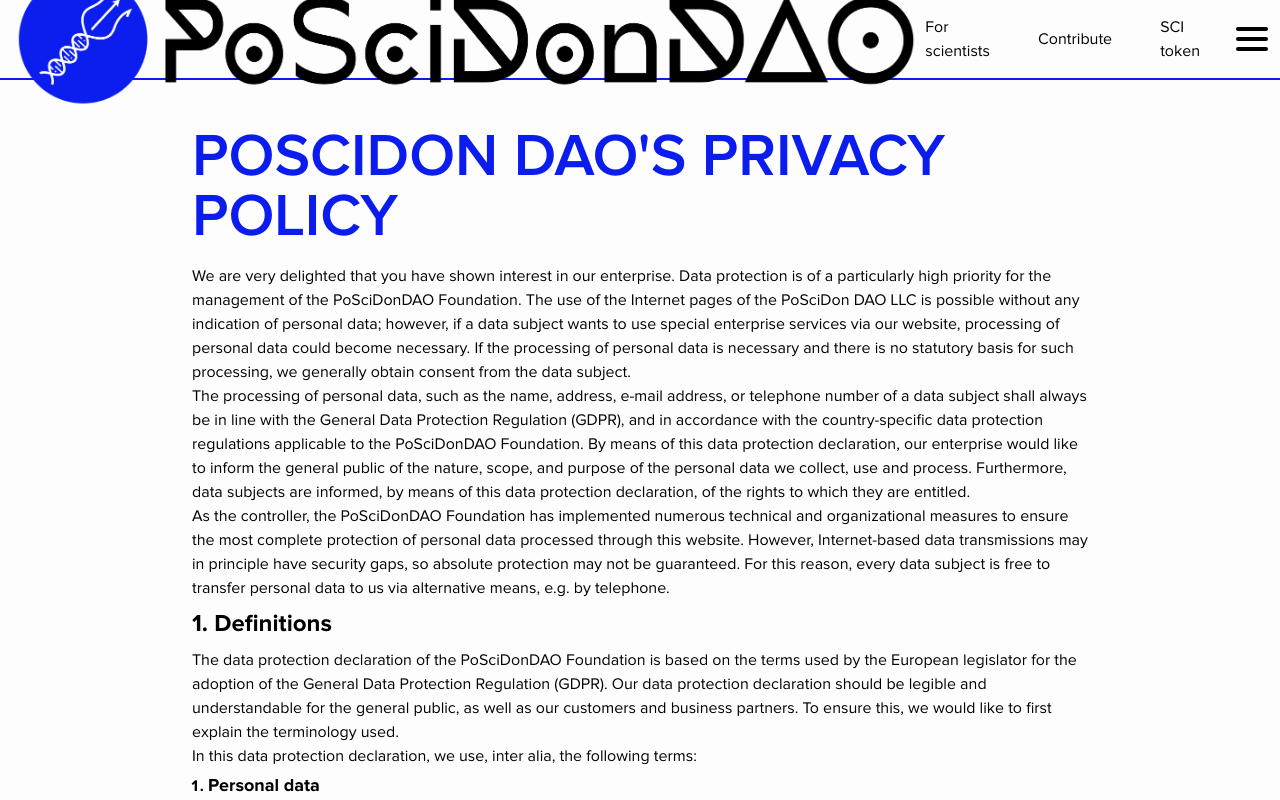
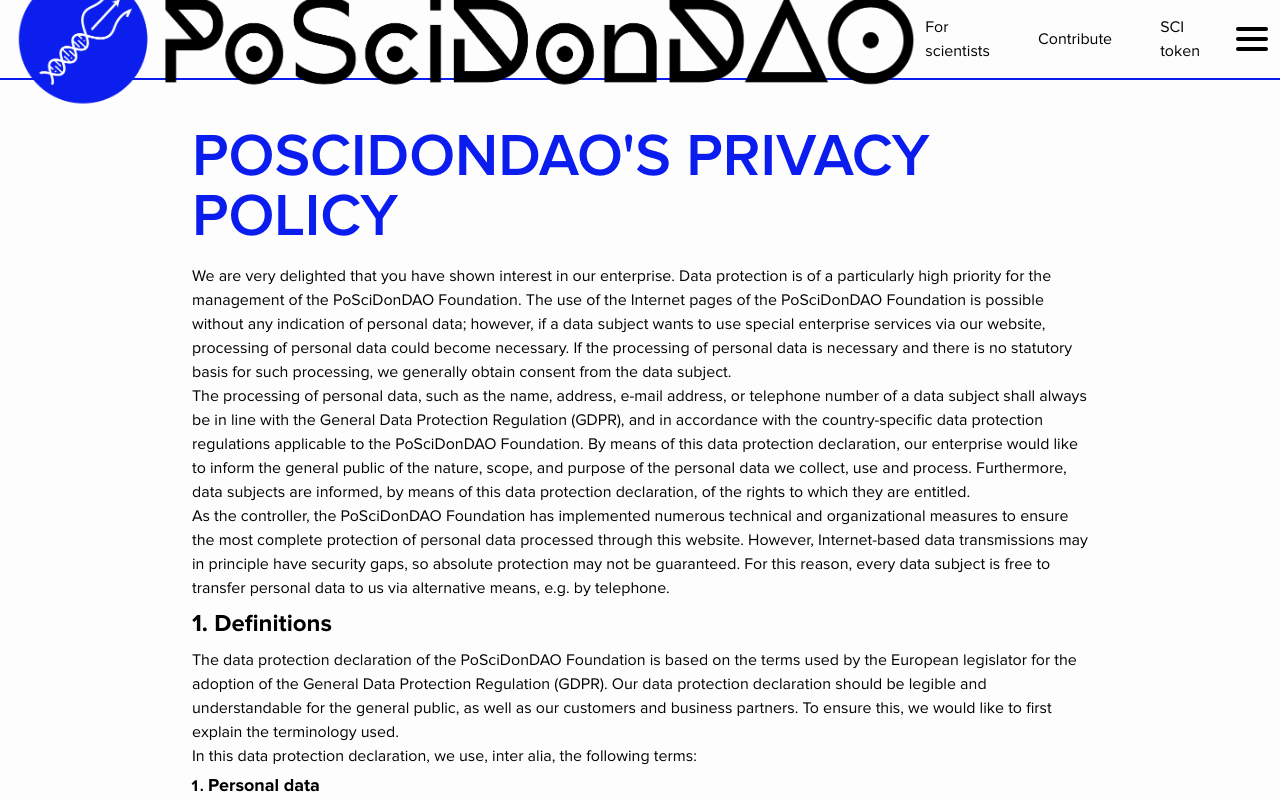
Before and after one commit to poscidon-ecosystem/poscidon_website, a Next.js app: page /privacy-policy in a window 1280 px wide. Shown: the top 800 px of the page. Built offline with nearby package versions, Linux system fonts and the light colour scheme.

Commit message:
update privacy policy

```diff
--- a/src/app/privacy-policy/page.tsx
+++ b/src/app/privacy-policy/page.tsx
@@ -37,14 +37,14 @@
           md:text-4xl
           xl:text-6xl
           ">
-        PoSciDon DAO's Privacy Policy
+        PoSciDonDAO's Privacy Policy
       </h1>
 
       <p>
         We are very delighted that you have shown interest in our enterprise.
         Data protection is of a particularly high priority for the management of
-        the PoSciDonDAO Foundation. The use of the Internet pages of the PoSciDon DAO
-        LLC is possible without any indication of personal data; however, if a
+        the PoSciDonDAO Foundation. The use of the Internet pages of the PoSciDonDAO
+        Foundation is possible without any indication of personal data; however, if a
         data subject wants to use special enterprise services via our website,
         processing of personal data could become necessary. If the processing of
         personal data is necessary and there is no statutory basis for such
```
